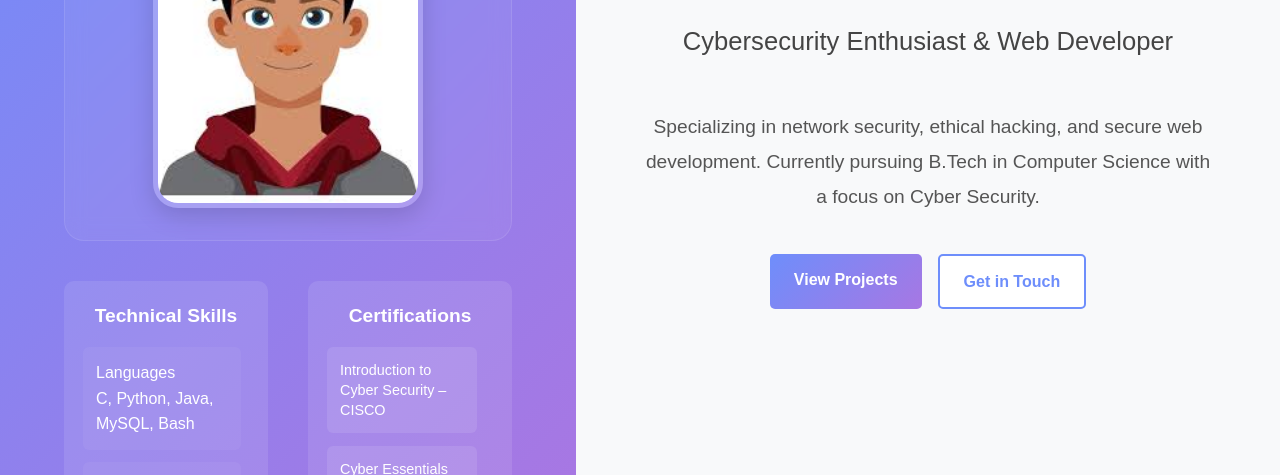
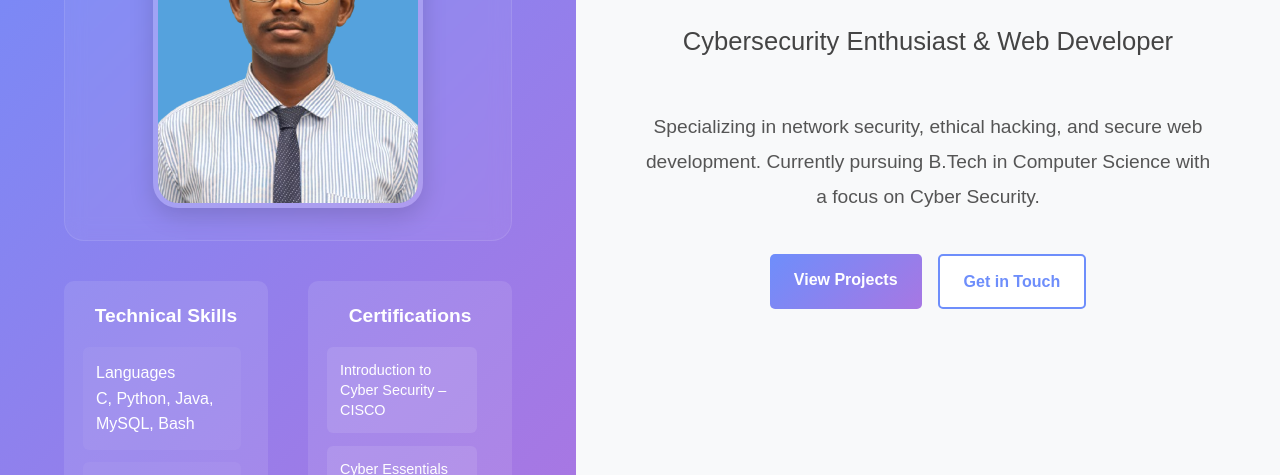
Before and after one commit to Tajeswar27544/MyPortfolio, a plain HTML site: page index.html in a window 1280 px wide. Shown: the part 325-800 px from the top of the page. Drawn offline with nearby package versions, Linux system fonts and the light colour scheme.

Commit message:
Update index.html Profile image

```diff
--- a/index.html
+++ b/index.html
@@ -17,7 +17,7 @@
                             <h1 class="name">T. TAJESWAR RAO</h1>
                         </div>
                         <div class="profile-image-container">
-                            <img src="assets/images/Profile.jpeg" alt="T. TAJESWAR RAO" class="profile-image">
+                            <img src="assets/images/Passport Size.png" alt="T. TAJESWAR RAO" class="profile-image">
                         </div>
                     </div>
 
```
